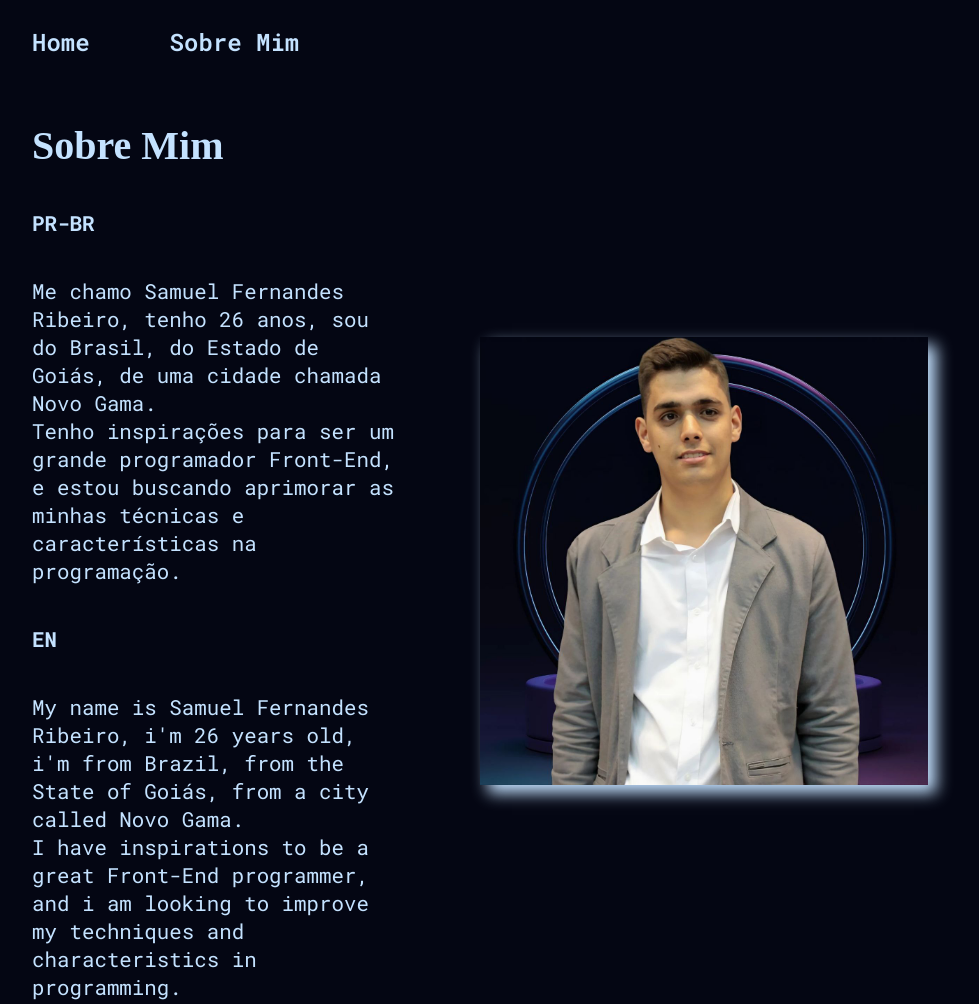
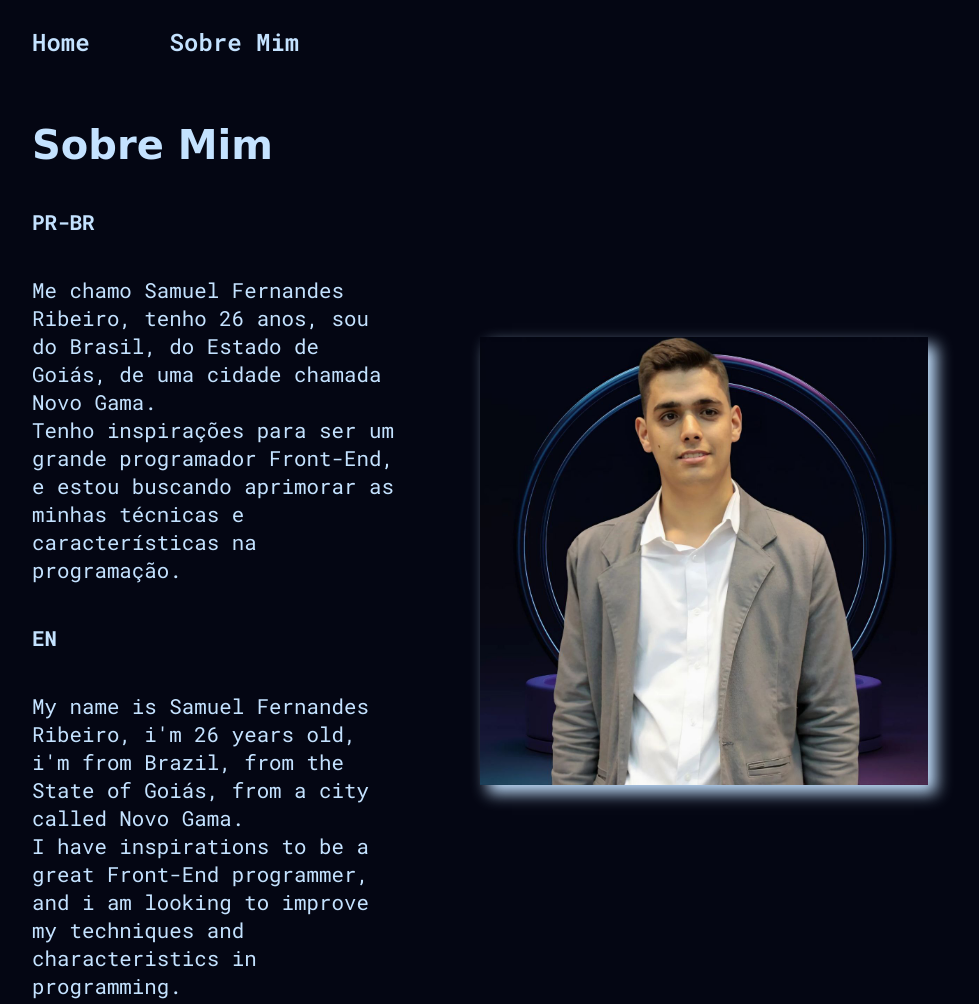
Before and after one commit to samuelribeiro1/Apresentacao, a plain HTML site: page about.html in a window 1280 px wide. Shown: the top 1004 px of the page, without its empty margins (160-1139 px from the left). Drawn offline with Linux system fonts and the light colour scheme; a web font is replaced by a local one.

Commit message:
Update style.css

```diff
--- a/styles/style.css
+++ b/styles/style.css
@@ -69,7 +69,7 @@ body{
 
 .apresentacao__conteudo__titulo1 {
     font-size: 2.5rem;
-    font-family: var(--fonte-hover);
+    font-family: var(--fonte-pri);
 }
 
 .ling {
```
